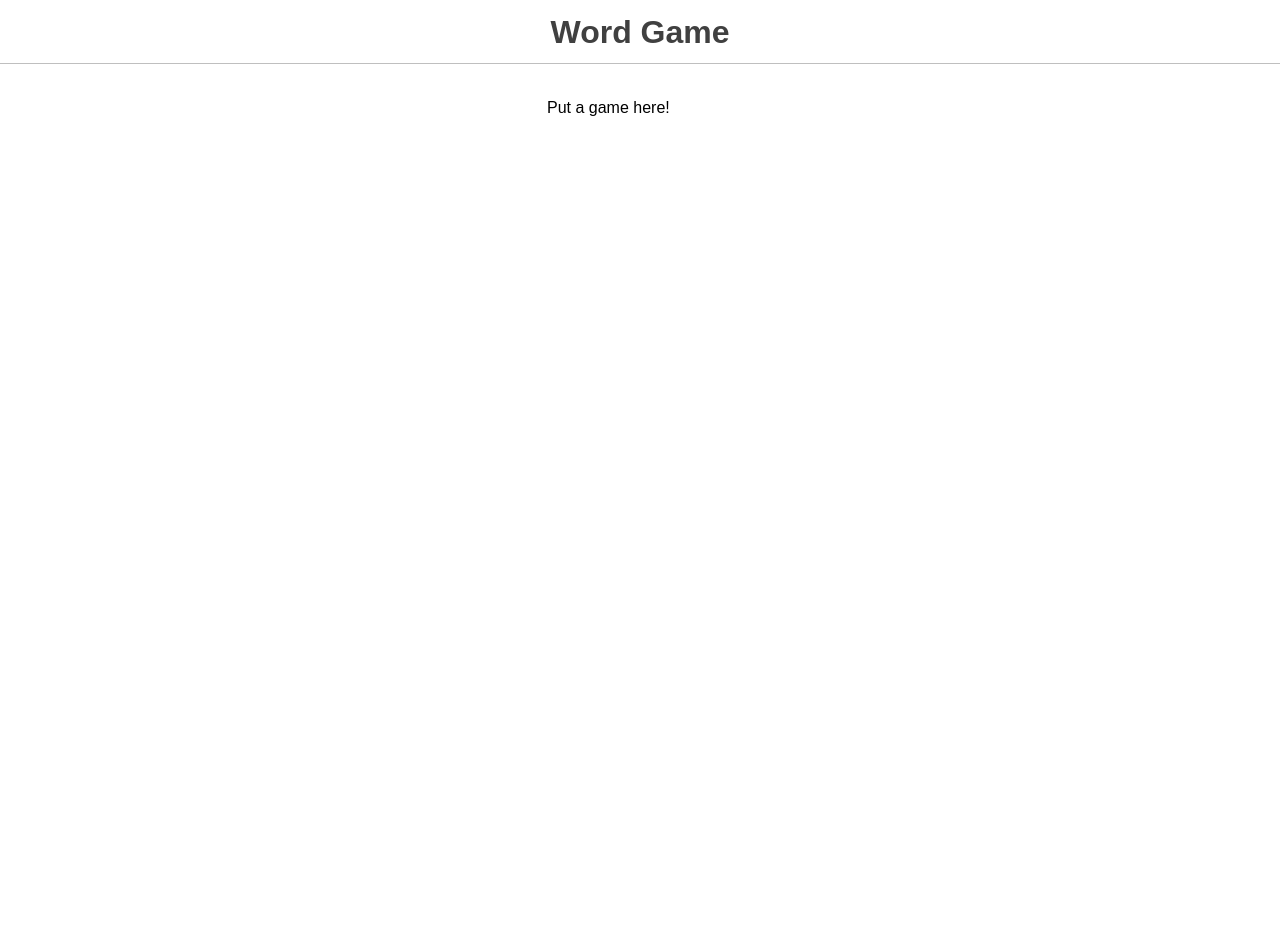
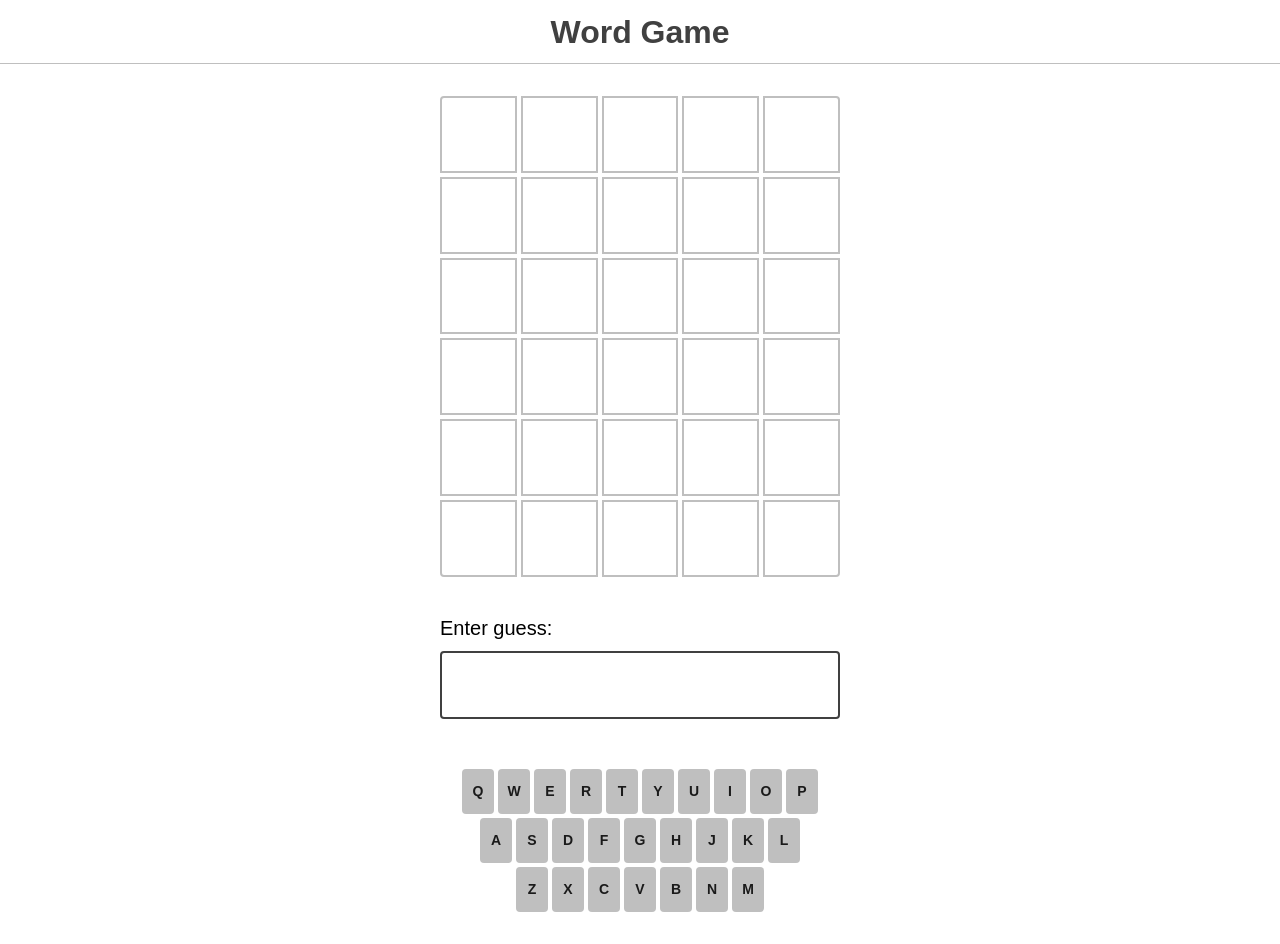
Before and after one commit to sondrenorheim/project-wordle-main, a React app in the folder project-wordle-main/: page / in a window 1280 px wide. Before the commit the page ends 800 px from the top, so only its background shows below. Built offline with nearby package versions, Linux system fonts and the light colour scheme.

Commit message:
Completed game

```diff
--- /dev/null
+++ b/project-wordle-main/src/components/Banner/Banner.js
@@ -0,0 +1,7 @@
+import React from 'react';
+
+function Banner({ status, children }) {
+  return <div className={`${status} banner`}>{children}</div>;
+}
+
+export default Banner;
--- /dev/null
+++ b/project-wordle-main/src/components/Banner/index.js
@@ -0,0 +1,2 @@
+export * from './Banner';
+export { default } from './Banner';
--- a/project-wordle-main/src/components/Game/Game.js
+++ b/project-wordle-main/src/components/Game/Game.js
@@ -2,14 +2,101 @@ import React from 'react';
 
 import { sample } from '../../utils';
 import { WORDS } from '../../data';
-
-// Pick a random word on every pageload.
-const answer = sample(WORDS);
-// To make debugging easier, we'll log the solution in the console.
-console.info({ answer });
+import { NUM_OF_GUESSES_ALLOWED } from '../../constants';
+import { checkGuess } from '../../game-helpers';
+import GuessInput from '../GuessInput';
+import GuessResults from '../GuessResults';
+import Banner from '../Banner';
+import Keyboard from '../Keyboard';
 
 function Game() {
-  return <>Put a game here!</>;
+  // Move answer to state using callback function for initial value
+  const [answer, setAnswer] = React.useState(() => {
+    const initialAnswer = sample(WORDS);
+    console.info({ answer: initialAnswer });
+    return initialAnswer;
+  });
+
+  const [guesses, setGuesses] = React.useState([]);
+  const [gameStatus, setGameStatus] = React.useState('running');
+
+  // Calculate letter statuses for keyboard
+  const letterStatuses = React.useMemo(() => {
+    const statuses = {};
+
+    guesses.forEach((guess) => {
+      const result = checkGuess(guess, answer);
+      if (!result) return;
+
+      result.forEach(({ letter, status }) => {
+        // Priority: correct > misplaced > incorrect
+        // Don't downgrade a letter's status
+        if (!statuses[letter]) {
+          statuses[letter] = status;
+        } else if (status === 'correct') {
+          statuses[letter] = 'correct';
+        } else if (status === 'misplaced' && statuses[letter] !== 'correct') {
+          statuses[letter] = 'misplaced';
+        }
+      });
+    });
+
+    return statuses;
+  }, [guesses, answer]);
+
+  function handleGuessSubmit(guess) {
+    const nextGuesses = [...guesses, guess];
+    setGuesses(nextGuesses);
+
+    if (guess.toUpperCase() === answer) {
+      setGameStatus('won');
+    } else if (nextGuesses.length >= NUM_OF_GUESSES_ALLOWED) {
+      setGameStatus('lost');
+    }
+  }
+
+  function handleRestart() {
+    const newAnswer = sample(WORDS);
+    console.info({ answer: newAnswer });
+    setAnswer(newAnswer);
+    setGuesses([]);
+    setGameStatus('running');
+  }
+
+  return (
+    <>
+      <GuessResults guesses={guesses} answer={answer} />
+      <GuessInput
+        onGuessSubmit={handleGuessSubmit}
+        disabled={gameStatus !== 'running'}
+      />
+      <Keyboard letterStatuses={letterStatuses} />
+      {gameStatus === 'won' && (
+        <Banner status="happy">
+          <p>
+            <strong>Congratulations!</strong> Got it in{' '}
+            <strong>
+              {guesses.length === 1 ? '1 guess' : `${guesses.length} guesses`}
+            </strong>
+            .
+          </p>
+          <button className="restart-button" onClick={handleRestart}>
+            Restart Game
+          </button>
+        </Banner>
+      )}
+      {gameStatus === 'lost' && (
+        <Banner status="sad">
+          <p>
+            Sorry, the correct answer is <strong>{answer}</strong>.
+          </p>
+          <button className="restart-button" onClick={handleRestart}>
+            Restart Game
+          </button>
+        </Banner>
+      )}
+    </>
+  );
 }
 
 export default Game;
--- /dev/null
+++ b/project-wordle-main/src/components/Guess/Guess.js
@@ -0,0 +1,19 @@
+import React from 'react';
+import { range } from '../../utils';
+import { checkGuess } from '../../game-helpers';
+
+function Guess({ value, answer }) {
+  const result = checkGuess(value, answer);
+
+  return (
+    <p className="guess">
+      {range(5).map((num) => (
+        <span key={num} className={result ? `cell ${result[num].status}` : 'cell'}>
+          {result ? result[num].letter : ''}
+        </span>
+      ))}
+    </p>
+  );
+}
+
+export default Guess;
--- /dev/null
+++ b/project-wordle-main/src/components/Guess/index.js
@@ -0,0 +1,2 @@
+export * from './Guess';
+export { default } from './Guess';
--- /dev/null
+++ b/project-wordle-main/src/components/GuessInput/GuessInput.js
@@ -0,0 +1,38 @@
+import React from 'react';
+
+function GuessInput({ onGuessSubmit, disabled }) {
+  const [guess, setGuess] = React.useState('');
+
+  function handleSubmit(event) {
+    event.preventDefault();
+
+    if (guess.length !== 5) {
+      return;
+    }
+
+    onGuessSubmit(guess);
+    setGuess('');
+  }
+
+  return (
+    <form className="guess-input-wrapper" onSubmit={handleSubmit}>
+      <label htmlFor="guess-input">Enter guess:</label>
+      <input
+        id="guess-input"
+        type="text"
+        value={guess}
+        disabled={disabled}
+        onChange={(event) => {
+          const nextGuess = event.target.value.toUpperCase();
+          setGuess(nextGuess);
+        }}
+        pattern="[A-Z]{5}"
+        title="5 letter word"
+        maxLength={5}
+        required
+      />
+    </form>
+  );
+}
+
+export default GuessInput;
--- /dev/null
+++ b/project-wordle-main/src/components/GuessInput/index.js
@@ -0,0 +1,2 @@
+export * from './GuessInput';
+export { default } from './GuessInput';
--- /dev/null
+++ b/project-wordle-main/src/components/GuessResults/GuessResults.js
@@ -0,0 +1,16 @@
+import React from 'react';
+import { range } from '../../utils';
+import { NUM_OF_GUESSES_ALLOWED } from '../../constants';
+import Guess from '../Guess';
+
+function GuessResults({ guesses, answer }) {
+  return (
+    <div className="guess-results">
+      {range(NUM_OF_GUESSES_ALLOWED).map((num) => (
+        <Guess key={num} value={guesses[num]} answer={answer} />
+      ))}
+    </div>
+  );
+}
+
+export default GuessResults;
--- /dev/null
+++ b/project-wordle-main/src/components/GuessResults/index.js
@@ -0,0 +1,2 @@
+export * from './GuessResults';
+export { default } from './GuessResults';
--- /dev/null
+++ b/project-wordle-main/src/components/Keyboard/Keyboard.js
@@ -0,0 +1,28 @@
+import React from 'react';
+
+const KEYBOARD_ROWS = [
+  ['Q', 'W', 'E', 'R', 'T', 'Y', 'U', 'I', 'O', 'P'],
+  ['A', 'S', 'D', 'F', 'G', 'H', 'J', 'K', 'L'],
+  ['Z', 'X', 'C', 'V', 'B', 'N', 'M'],
+];
+
+function Keyboard({ letterStatuses }) {
+  return (
+    <div className="keyboard">
+      {KEYBOARD_ROWS.map((row, rowIndex) => (
+        <div key={rowIndex} className="keyboard-row">
+          {row.map((letter) => {
+            const status = letterStatuses[letter] || 'unused';
+            return (
+              <span key={letter} className={`keyboard-key ${status}`}>
+                {letter}
+              </span>
+            );
+          })}
+        </div>
+      ))}
+    </div>
+  );
+}
+
+export default Keyboard;
--- /dev/null
+++ b/project-wordle-main/src/components/Keyboard/index.js
@@ -0,0 +1,2 @@
+export * from './Keyboard';
+export { default } from './Keyboard';
--- a/project-wordle-main/src/styles.css
+++ b/project-wordle-main/src/styles.css
@@ -220,6 +220,75 @@ h1 {
 }
 
 /*
+  Keyboard styles
+*/
+.keyboard {
+  display: flex;
+  flex-direction: column;
+  gap: 4px;
+  margin-top: 16px;
+}
+
+.keyboard-row {
+  display: flex;
+  gap: 4px;
+  justify-content: center;
+}
+
+.keyboard-key {
+  min-width: 32px;
+  padding: 12px 8px;
+  background: var(--color-gray-700);
+  border-radius: 4px;
+  font-weight: bold;
+  text-align: center;
+  font-size: 0.875rem;
+  color: var(--color-gray-100);
+  user-select: none;
+}
+
+.keyboard-key.correct {
+  background: var(--color-success);
+  color: white;
+}
+
+.keyboard-key.misplaced {
+  background: var(--color-warning);
+  color: white;
+}
+
+.keyboard-key.incorrect {
+  background: var(--color-gray-300);
+  color: white;
+}
+
+.keyboard-key.unused {
+  background: var(--color-gray-700);
+  color: var(--color-gray-100);
+}
+
+.restart-button {
+  margin-top: 16px;
+  padding: 12px 24px;
+  background: white;
+  color: var(--color-gray-100);
+  border: 2px solid white;
+  border-radius: 4px;
+  font-size: 1rem;
+  font-weight: bold;
+  cursor: pointer;
+  transition: transform 100ms;
+}
+
+.restart-button:hover {
+  transform: scale(1.05);
+}
+
+.restart-button:active {
+  transform: scale(0.95);
+}
+
+/*
   Keyframe animations
 */
 @keyframes slideUp {
```
